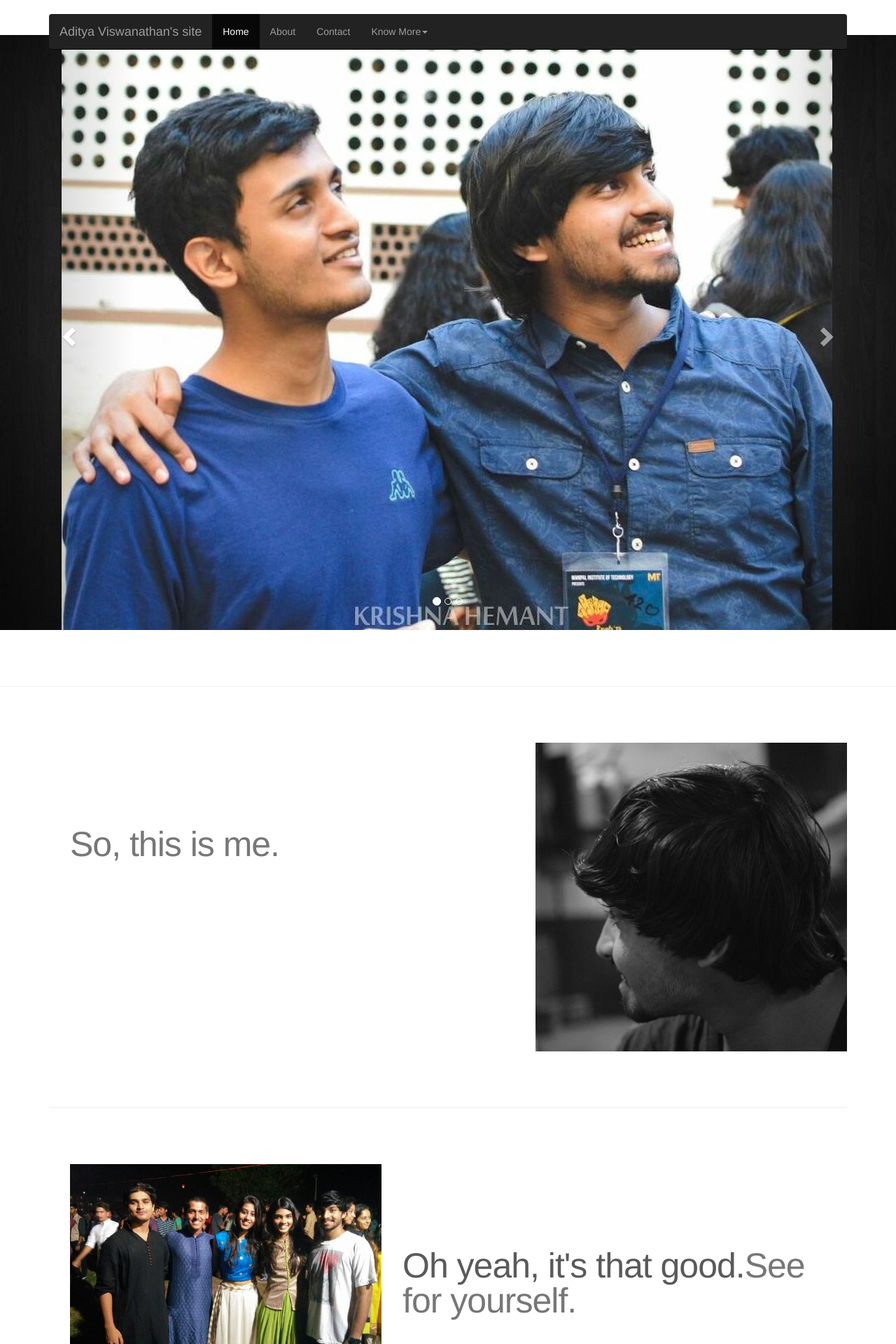
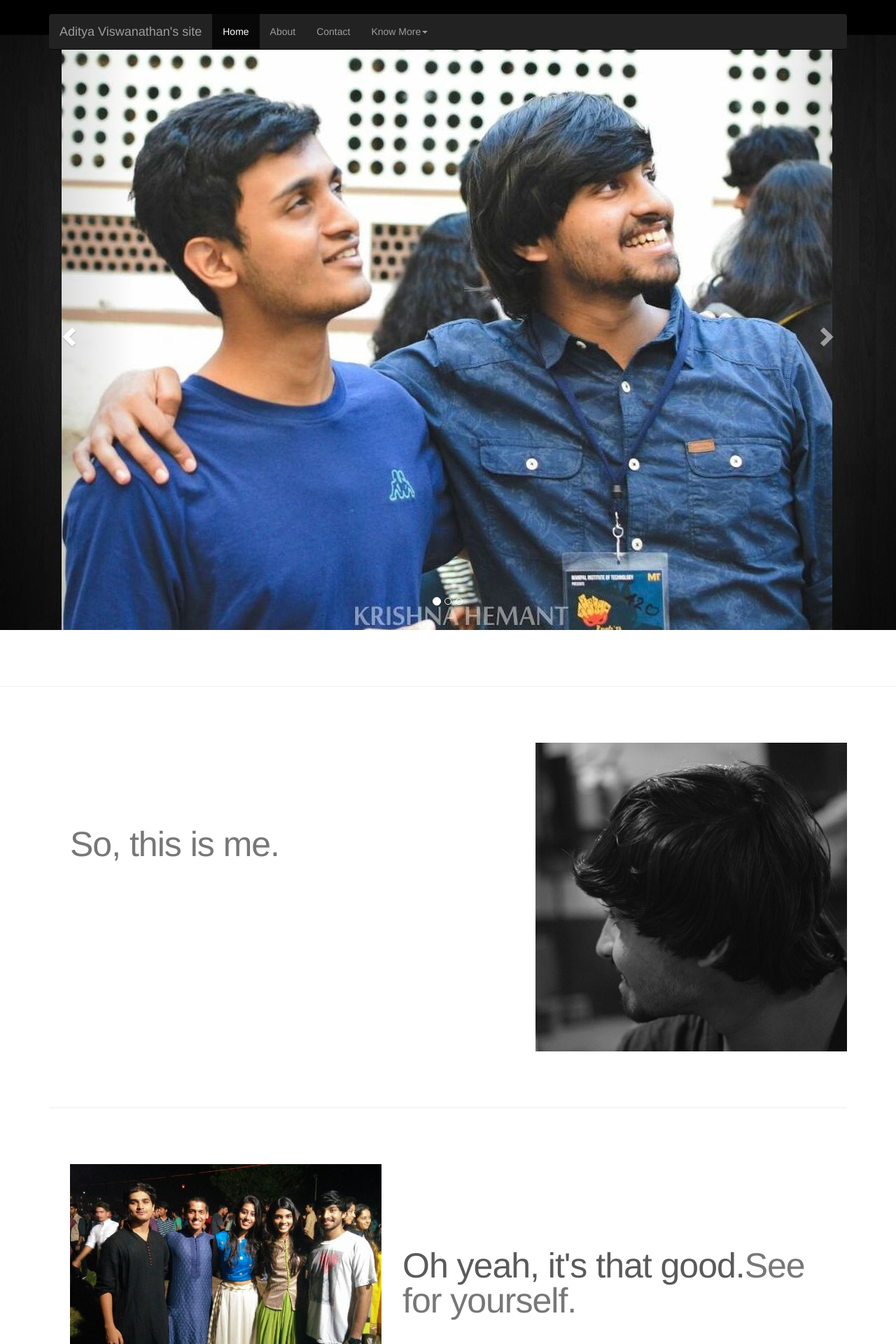
Before and after one commit to adityavis06/adityavis06.github.io, a Jekyll site: the page index.html, which Jekyll copies as it is, in a window 1280 px wide. Shown: the top 1920 px of the page at 70% size. Built offline with Jekyll 4.4.1, drawn with Linux system fonts in a browser that asks for light colours; nearby versions of some CDN libraries; library files that are not in the unit come from our copies.

Commit message:
Update carousel.css

```diff
--- a/css/carousel.css
+++ b/css/carousel.css
@@ -1,7 +1,9 @@
 /* GLOBAL STYLES
 -------------------------------------------------- */
 /* Padding below the footer and lighter body text */
-
+html {
+  background-color: black;
+}
 body {
   padding-bottom: 40px;
   color: #5a5a5a;
```
